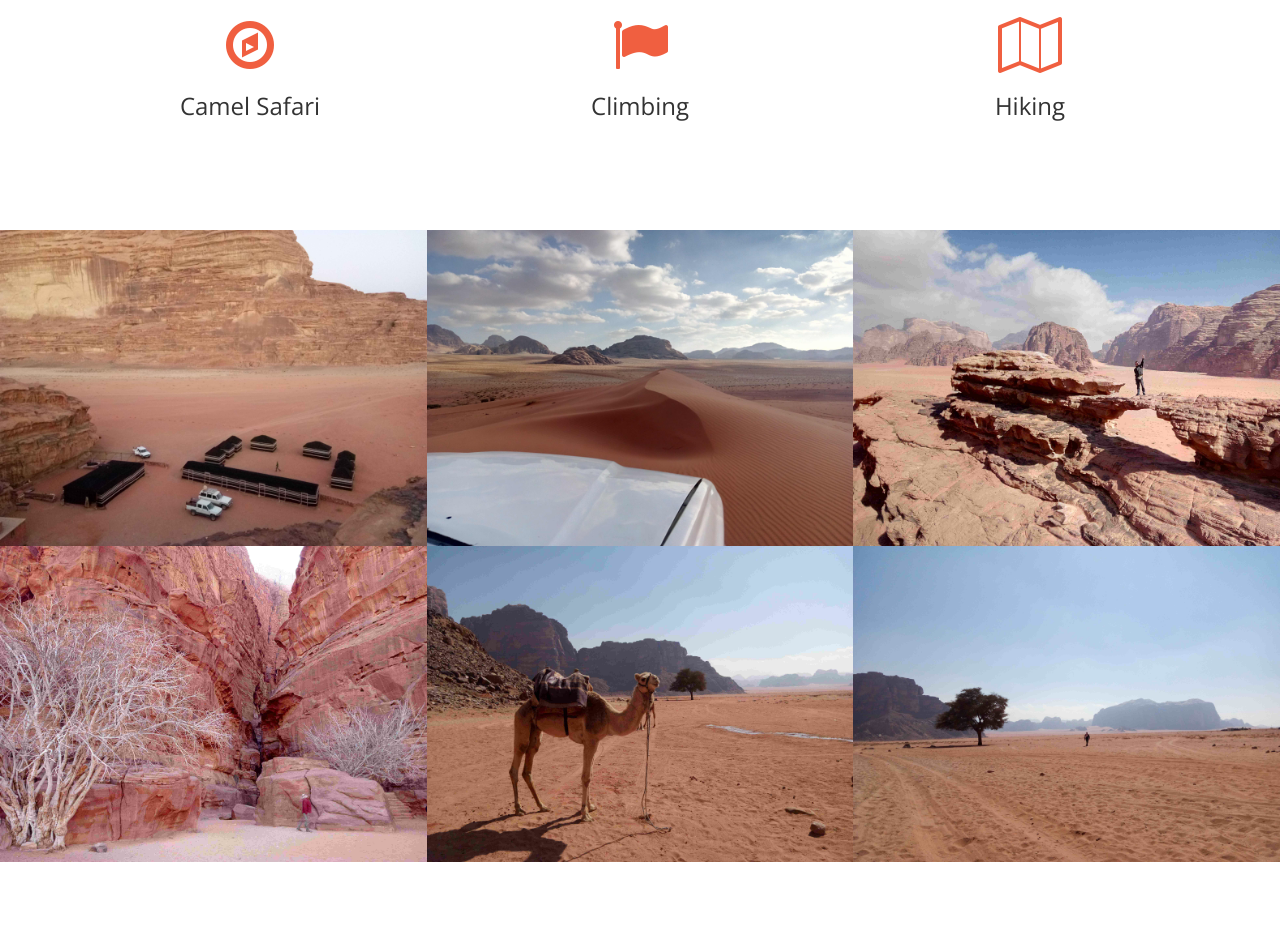
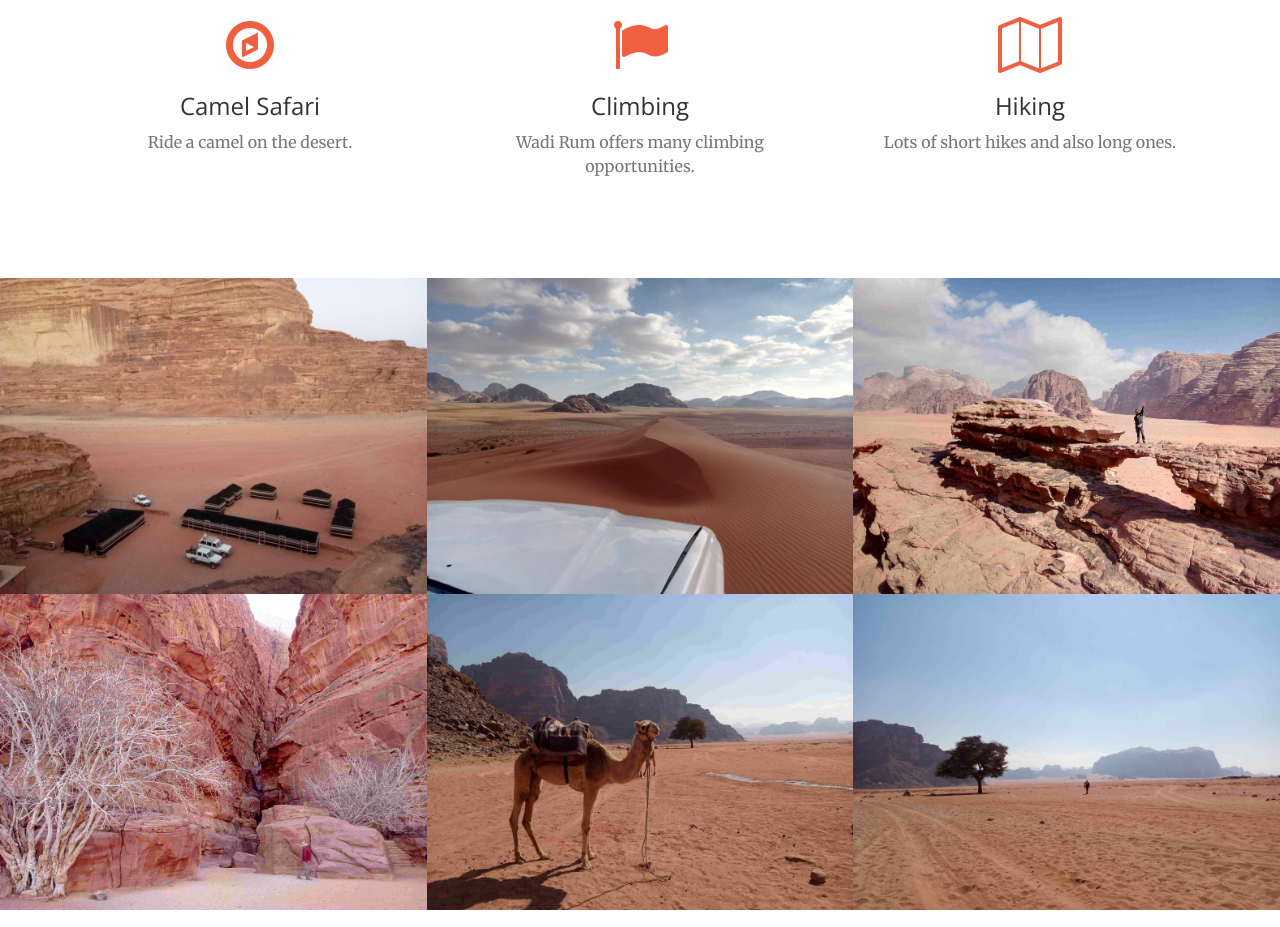
Before and after one commit to wadirum/wadirum, a website: page index.html in a window 1280 px wide. Shown: the part 1683-2610 px from the top of the page. Drawn offline with nearby package versions, Linux system fonts and the light colour scheme.

Commit message:
Update index.html

```diff
--- a/index.html
+++ b/index.html
@@ -136,21 +136,21 @@
                     <div class="service-box">
                         <i class="fa fa-4x fa-compass text-primary sr-icons"></i>
                         <h3>Camel Safari</h3>
-                        <p class="text-muted"></p>
+                        <p class="text-muted">Ride a camel on the desert.</p>
                     </div>
                 </div>
                 <div class="col-lg-4 col-md-6 text-center">
                     <div class="service-box">
                         <i class="fa fa-4x fa-flag text-primary sr-icons"></i>
                         <h3>Climbing</h3>
-                        <p class="text-muted"></p>
+                        <p class="text-muted">Wadi Rum offers many climbing opportunities.</p>
                     </div>
                 </div>
                 <div class="col-lg-4 col-md-6 text-center">
                     <div class="service-box">
                         <i class="fa fa-4x fa-map-o text-primary sr-icons"></i>
                         <h3>Hiking</h3>
-                        <p class="text-muted"></p>
+                        <p class="text-muted">Lots of short hikes and also long ones.</p>
                     </div>
                 </div>
             </div>
```
